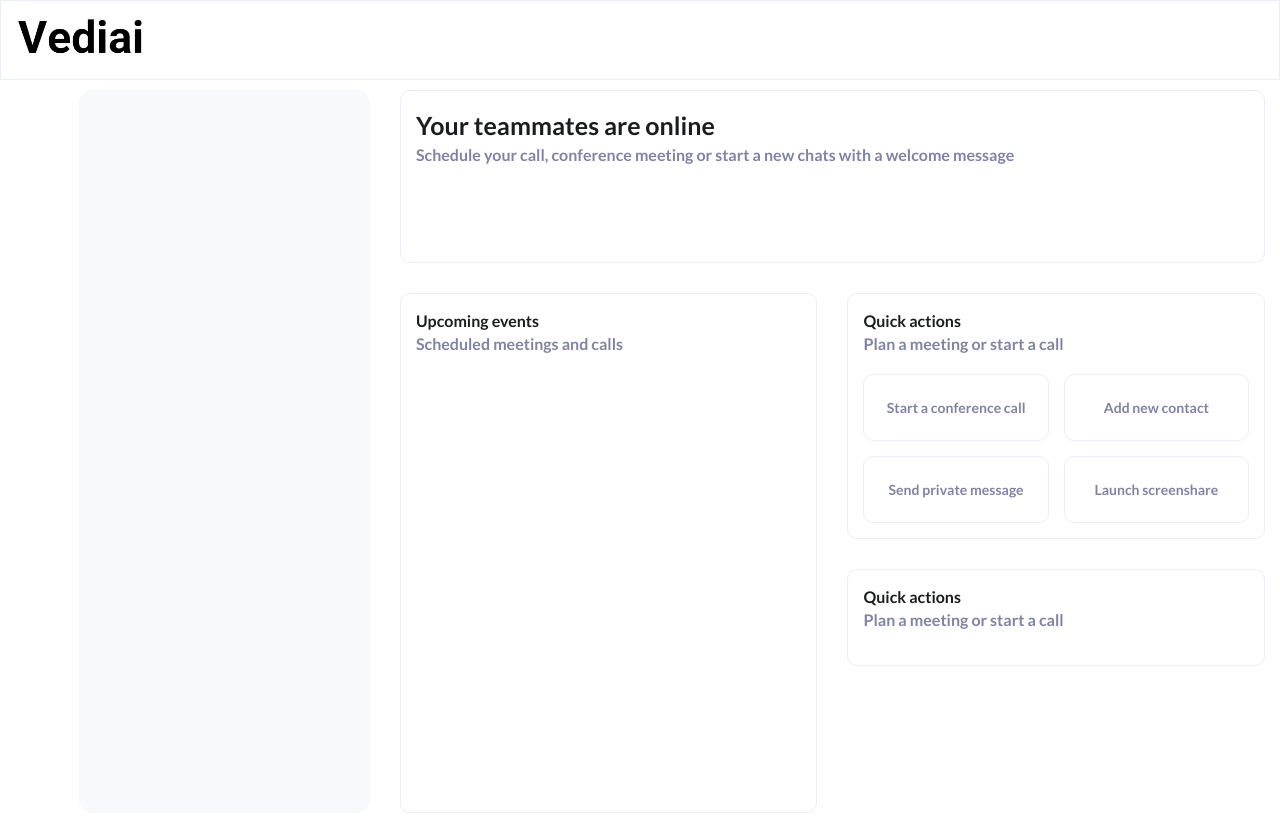
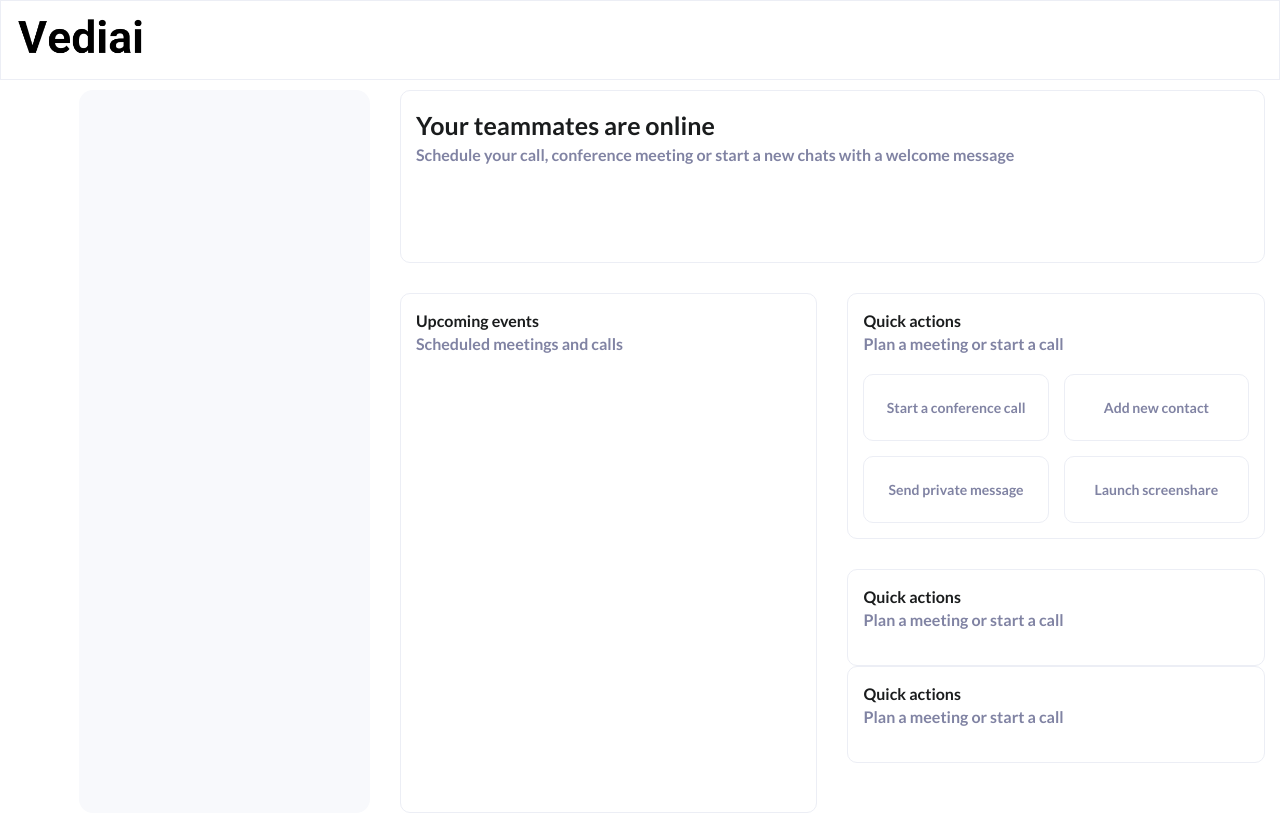
Before and after one commit to lpattersonn/app.vediai, a React (Create React App) app in the folder app.vediai/ClientApp/: page / in a window 1280 px wide. Built offline with nearby package versions, Linux system fonts and the light colour scheme.

Commit message:
merge-branch

```diff
--- a/app.vediai/ClientApp/src/components/Dashboard/Dashboard.js
+++ b/app.vediai/ClientApp/src/components/Dashboard/Dashboard.js
@@ -59,6 +59,14 @@ export function Dashboard() {
                     <label>Plan a meeting or start a call</label>
                   </div>
                 </div>
+                <div className='dashboard-main--body-profile-second-body-actions-top-users'>
+                  <div className='top-users--text'>
+                    <strong>
+                      <p>Quick actions</p>
+                    </strong>
+                    <label>Plan a meeting or start a call</label>
+                  </div>
+                </div>
               </div>
             </div>
           </div>
```
